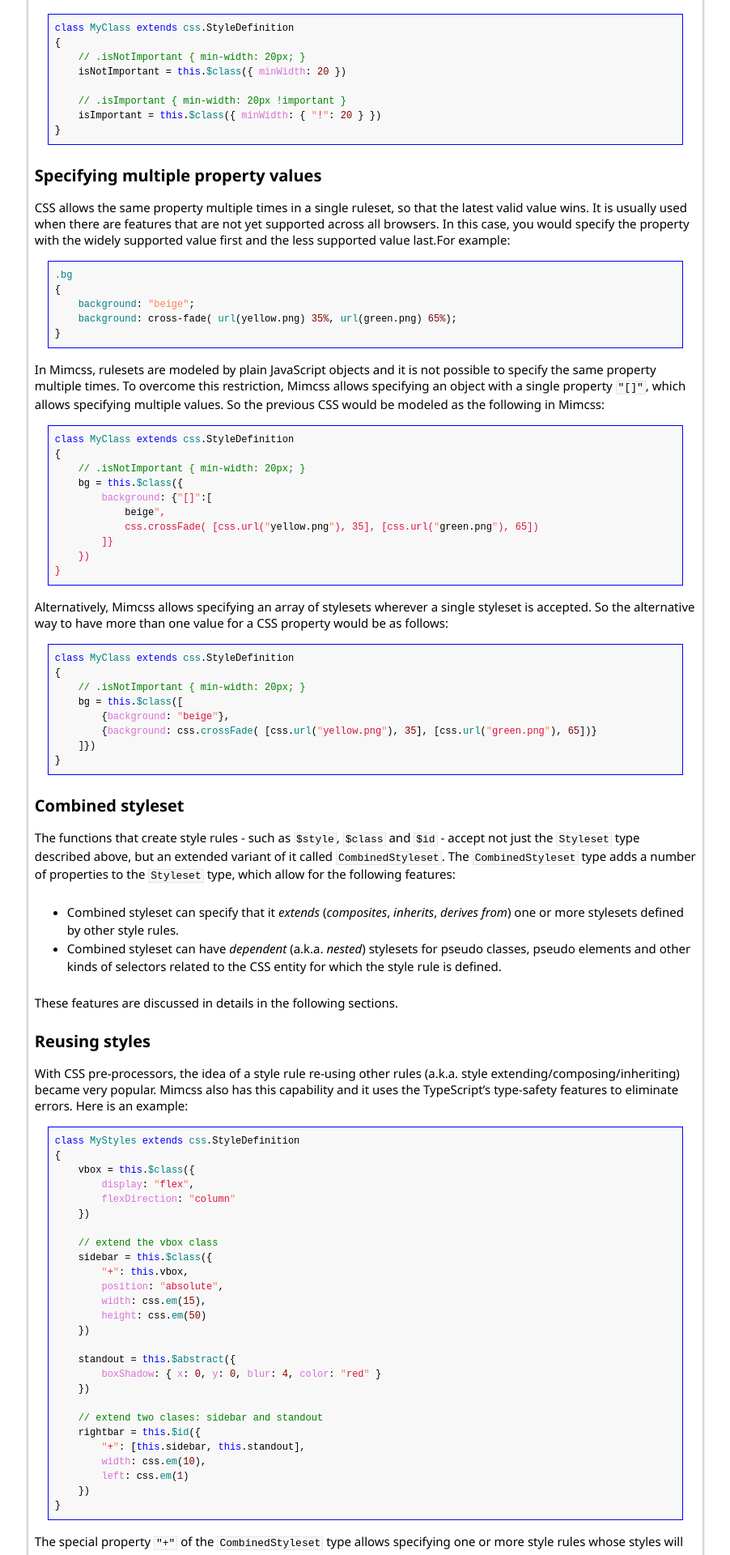
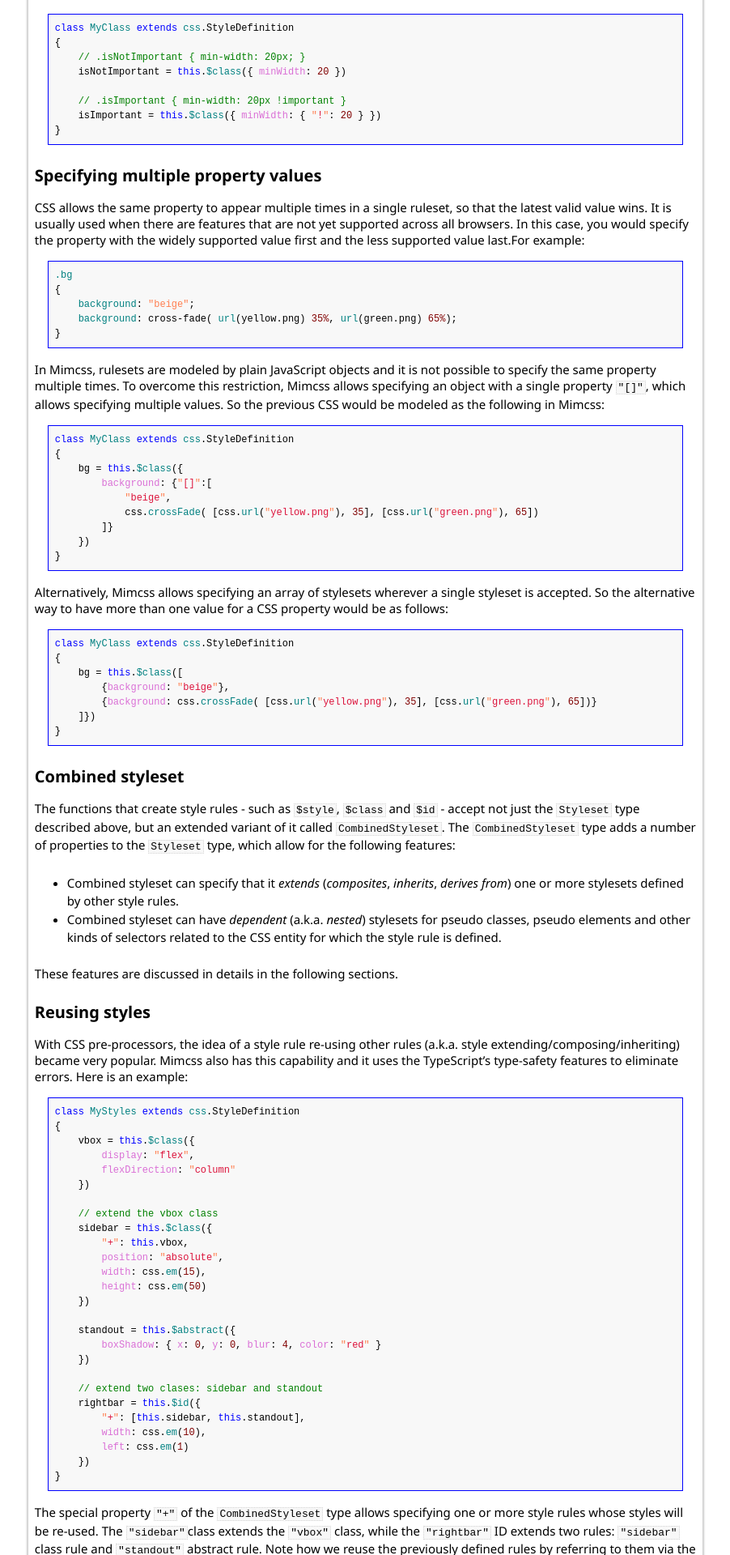
Before and after one commit to mmichlin66/mimcss, a Jekyll site: the page built from web/guide/defining-styles.md, in a window 1280 px wide. Shown: the part 2456-4376 px from the top of the page at 81% size, without its empty margins (211-1113 px from the left). Built offline with Jekyll 4.4.1, drawn with Linux system fonts in a browser that asks for light colours; some of the changed text lies outside the part shown.

Commit message:
Minor edits of guide docs

````diff
--- a/web/guide/defining-styles.md
+++ b/web/guide/defining-styles.md
@@ -103,7 +103,7 @@ class MyClass extends css.StyleDefinition
 ```
 
 ## Specifying multiple property values
-CSS allows the same property multiple times in a single ruleset, so that the latest valid value wins. It is usually used when there are features that are not yet supported across all browsers. In this case, you would specify the property with the widely supported value first and the less supported value last.For example:
+CSS allows the same property to appear multiple times in a single ruleset, so that the latest valid value wins. It is usually used when there are features that are not yet supported across all browsers. In this case, you would specify the property with the widely supported value first and the less supported value last.For example:
 
 ```css
 .bg
@@ -118,10 +118,9 @@ In Mimcss, rulesets are modeled by plain JavaScript objects and it is not possib
 ```tsx
 class MyClass extends css.StyleDefinition
 {
-    // .isNotImportant { min-width: 20px; }
     bg = this.$class({
         background: {"[]":[
-            beige",
+            "beige",
             css.crossFade( [css.url("yellow.png"), 35], [css.url("green.png"), 65])
         ]}
     })
@@ -133,7 +132,6 @@ Alternatively, Mimcss allows specifying an array of stylesets wherever a single
 ```tsx
 class MyClass extends css.StyleDefinition
 {
-    // .isNotImportant { min-width: 20px; }
     bg = this.$class([
         {background: "beige"},
         {background: css.crossFade( [css.url("yellow.png"), 35], [css.url("green.png"), 65])}
````
Also changed, not shown: web/guide/style-property-types.md (+2 -0 lines).
